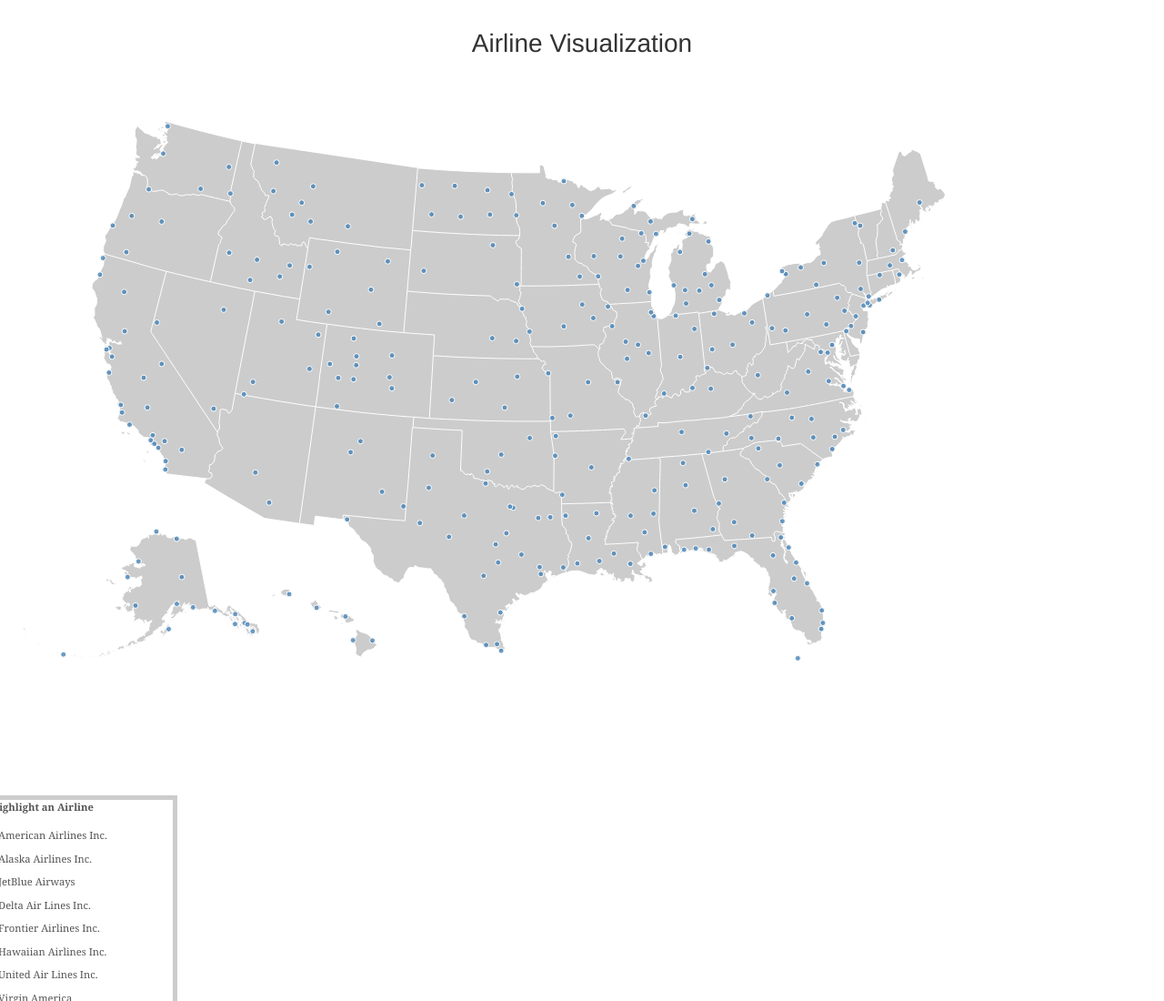
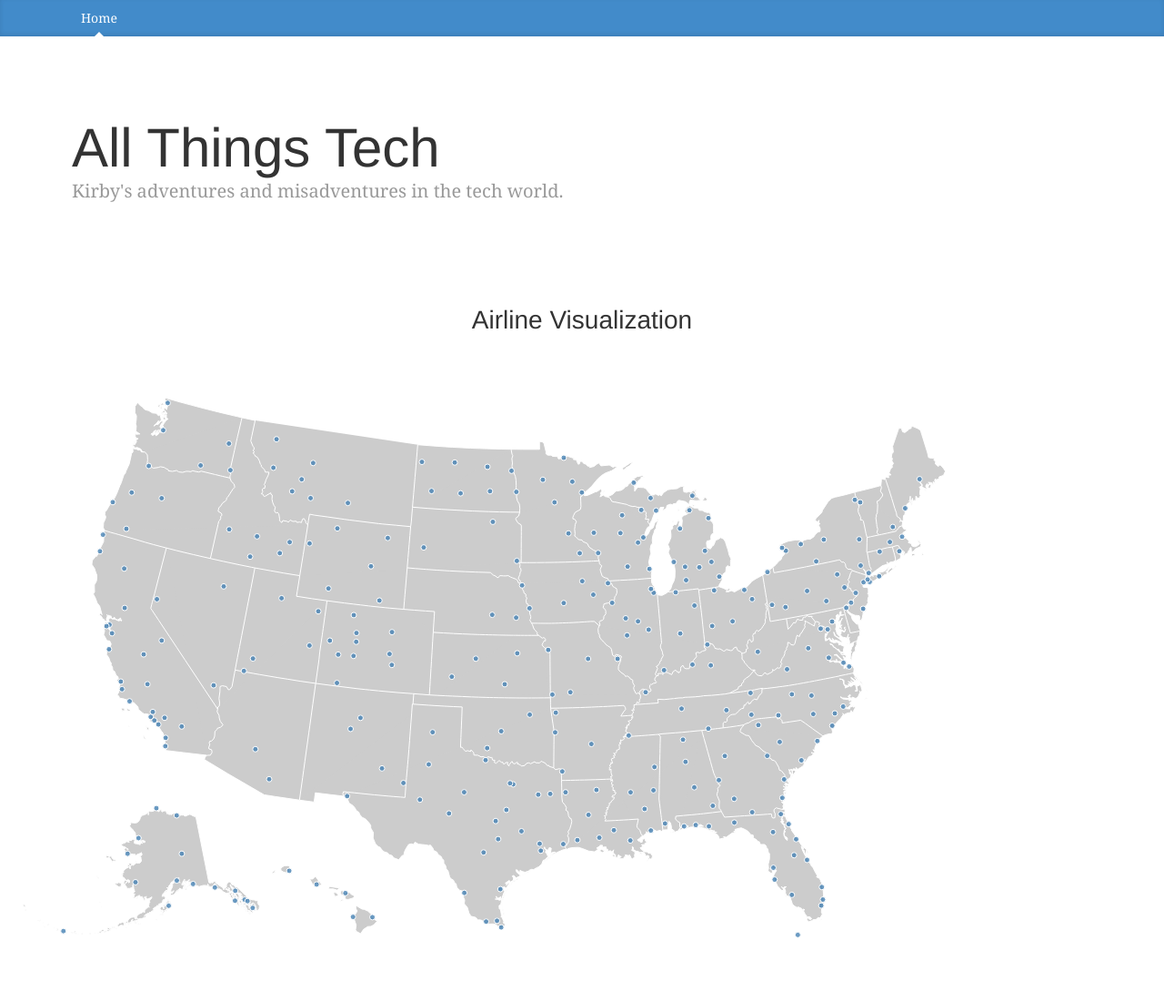
Before and after one commit to klinvill/airline-visualization, a plain HTML site: page test_canvas.html in a window 1280 px wide. Shown: the top 1100 px of the page at 91% size. Drawn offline with Linux system fonts and the light colour scheme.

Commit message:
Added blog headers to test_canvas.html to match airline_visualization.html

```diff
--- a/test_canvas.html
+++ b/test_canvas.html
@@ -34,6 +34,22 @@
 
 
 <body>
+
+    <body>
+    <div class="blog-masthead">
+      <div class="container">
+        <nav class="blog-nav">
+          <a class="blog-nav-item active" href="#">Home</a>
+        </nav>
+      </div>
+    </div>
+
+    <div class="container">
+        <div class="blog-header">
+          <h1 class="blog-title">All Things Tech</h1>
+          <p class="lead blog-description">Kirby's adventures and misadventures in the tech world.</p>
+        </div>
+      </div>
 
     <!-- SVG canvas for testing -->
   	<div class="row">
```
